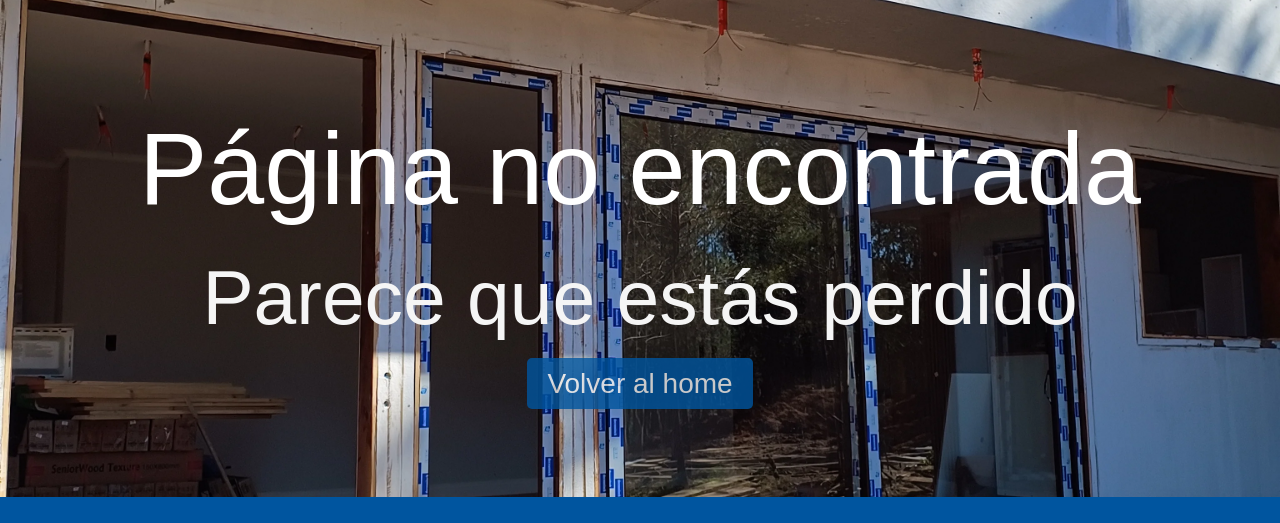
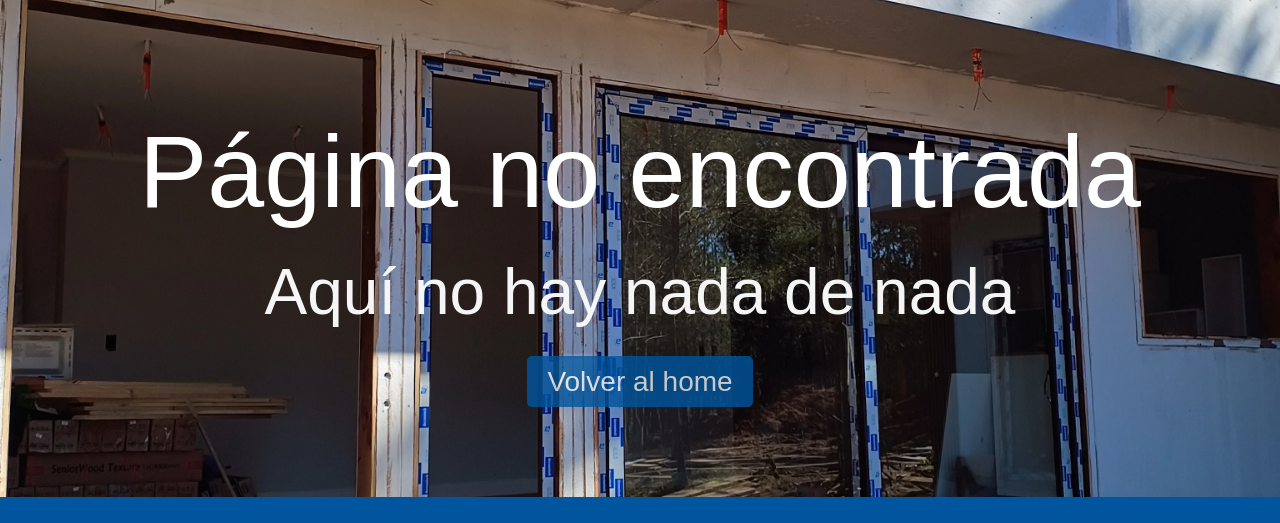
Before and after one commit to OsvaldoJCM/PF-CRUZ, a website: page html/error.html in a window 1280 px wide. Shown: the part 106-629 px from the top of the page. Drawn offline with nearby package versions, Linux system fonts and the light colour scheme.

Commit message:
cambio pagina de error

```diff
--- a/html/error.html
+++ b/html/error.html
@@ -37,7 +37,7 @@
 
             <div>
                 <h1>Página no encontrada</h1>
-                <h3>Parece que estás perdido</h3>
+                <h3>Aquí no hay nada de nada</h3>
                 <a href="../index.html">Volver al home</a>
             </div>
         </div>
--- a/scss/_error.scss
+++ b/scss/_error.scss
@@ -14,8 +14,8 @@
     }
 
     h3 {
-        font-size: 6vw;
-        margin-bottom: 20px;
+        font-size: 5vw;
+        margin-bottom: 30px;
     }
 
 
```
Also changed, not shown: css/main.css.
